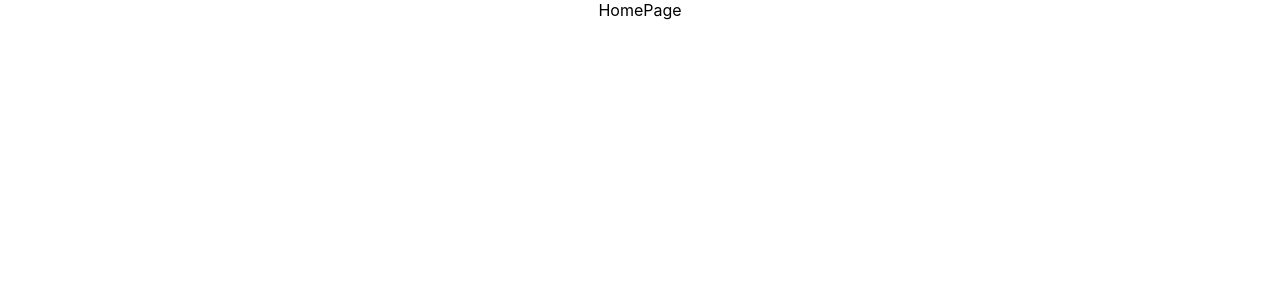
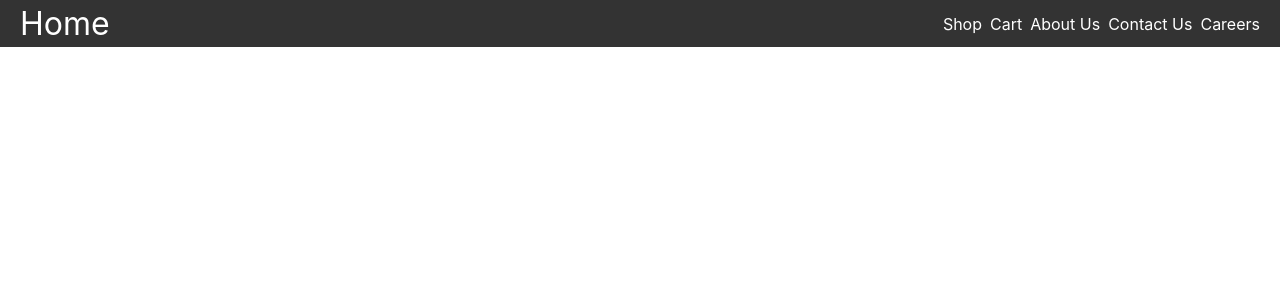
Before and after one commit to QuinSack/zonadecomidas, a React (Create React App) app: page / in a window 1280 px wide. Shown: the top 300 px of the page. Built offline with nearby package versions, Linux system fonts and the light colour scheme.

Commit message:
created navbar

```diff
--- a/package.json
+++ b/package.json
@@ -8,6 +8,7 @@
     "@testing-library/user-event": "^13.5.0",
     "react": "^18.2.0",
     "react-dom": "^18.2.0",
+    "react-router-dom": "^6.11.2",
     "react-scripts": "5.0.1",
     "web-vitals": "^2.1.4"
   },
--- a/src/App.js
+++ b/src/App.js
@@ -1,10 +1,23 @@
 import './App.css';
 import HomePage from './components/HomePage';
+import Shop from './components/Shop';
+import Cart from './components/Cart';
+import About from './components/About';
+import Contact from './components/Contact';
+import Careers from './components/Careers';
+import {Routes, Route} from 'react-router-dom'
 
 function App() {
   return (
     <div className="App">
-     <HomePage />
+     <Routes>
+        <Route path='/' element={<HomePage />}/>
+        <Route path='/shop' element={<Shop />}/>
+        <Route path='/cart' element={<Cart />}/>
+        <Route path='/aboutus' element={<About />}/>
+        <Route path='/contactus' element={<Contact />}/>
+        <Route path='/careers' element={<Careers />}/>
+      </Routes>
     </div>
   );
 }
--- /dev/null
+++ b/src/components/About.js
@@ -0,0 +1,12 @@
+import React from 'react'
+
+const About = () => {
+  return (
+    <div>
+        <h3>About Us</h3>
+        <h3>Our Journey</h3>
+    </div>
+  )
+}
+
+export default About
--- /dev/null
+++ b/src/components/Careers.js
@@ -0,0 +1,13 @@
+import React from 'react'
+
+const Careers = () => {
+  return (
+    <div>
+        <h3>Meet our team!</h3>
+        <h3>Inspiring Stories</h3>
+        <h3>Available Positions</h3>
+    </div>
+  )
+}
+
+export default Careers
--- /dev/null
+++ b/src/components/Cart.js
@@ -0,0 +1,11 @@
+import React from 'react'
+
+const Cart = () => {
+  return (
+    <div>
+        <h3>These are your orders</h3>
+    </div>
+  )
+}
+
+export default Cart
--- /dev/null
+++ b/src/components/Contact.js
@@ -0,0 +1,11 @@
+import React from 'react'
+
+const Contact = () => {
+  return (
+    <div>
+        <h3>Contact Us</h3>
+    </div>
+  )
+}
+
+export default Contact
--- a/src/components/HomePage.js
+++ b/src/components/HomePage.js
@@ -1,8 +1,11 @@
 import React from 'react'
+import Navbar from './Navbar'
 
 const HomePage = () => {
   return (
-    <div>HomePage</div>
+    <div>
+      <Navbar />
+    </div>
   )
 }
 
--- /dev/null
+++ b/src/components/Navbar.js
@@ -0,0 +1,30 @@
+import React from 'react'
+import { Link } from 'react-router-dom'
+
+
+const Navbar = () => {
+  return (
+    <nav className='nav'>
+        <Link to='/' className='home-page'>Home</Link>
+        <ul>
+            <li>
+              <Link to='/shop'>Shop</Link>
+            </li>
+            <li>
+              <Link to='/cart'>Cart</Link>
+            </li>
+            <li>
+              <Link to='/aboutus'>About Us</Link>
+            </li>
+            <li>
+              <Link to='/contactus'>Contact Us</Link>
+            </li>
+            <li>
+              <Link to='/careers'>Careers</Link>
+            </li>
+        </ul>
+    </nav>
+  )
+}
+
+export default Navbar
--- /dev/null
+++ b/src/components/Shop.js
@@ -0,0 +1,12 @@
+import React from 'react'
+
+const Shop = () => {
+  return (
+    <div>
+        <h3>These are our available products</h3>
+        <h3>These are our discounted products</h3>
+    </div>
+  )
+}
+
+export default Shop
--- /dev/null
+++ b/src/components/styles.css
@@ -0,0 +1,46 @@
+* {
+    box-sizing: border-box;
+}
+
+body {
+    margin: 0;
+}
+
+.home-page {
+    font-size:  2rem;
+}
+
+.nav{
+    background-color: #333;
+    color: white;
+    display: flex;
+    justify-content: space-between;
+    align-items: stretch;
+    gap: 2rem;
+    padding: 0 1rem;
+}
+
+.nav ul {
+    padding: 0;
+    margin: 0;
+    list-style: none;
+    display: flex;
+    gap: 1 rem;
+}
+
+.nav a{
+    color: inherit;
+    text-decoration: none;
+    height: 100%;
+    display: flex;
+    align-items: center;
+    padding: .25rem;
+}
+
+.nav li.active {
+    background-color: #555;
+}
+
+.nav li:hover {
+    background-color: #777;
+}
--- a/src/index.js
+++ b/src/index.js
@@ -2,16 +2,18 @@ import React from 'react';
 import ReactDOM from 'react-dom/client';
 import './index.css';
 import App from './App';
+import './components/styles.css'
 import reportWebVitals from './reportWebVitals';
+import { BrowserRouter } from 'react-router-dom';
 
 const root = ReactDOM.createRoot(document.getElementById('root'));
 root.render(
   <React.StrictMode>
-    <App />
+    <BrowserRouter>
+      <App />
+    </BrowserRouter>
   </React.StrictMode>
 );
 
-// If you want to start measuring performance in your app, pass a function
-// to log results (for example: reportWebVitals(console.log))
-// or send to an analytics endpoint. Learn more: https://bit.ly/CRA-vitals
+
 reportWebVitals();
```
Also changed, not shown: 1 other file (tests, documents, lock files or other folders).
